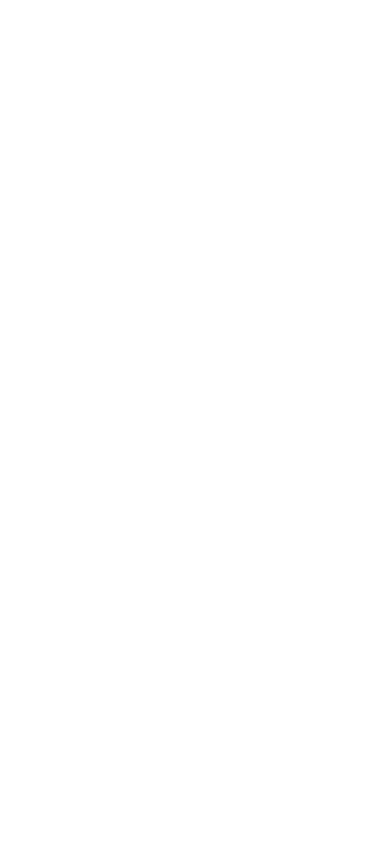
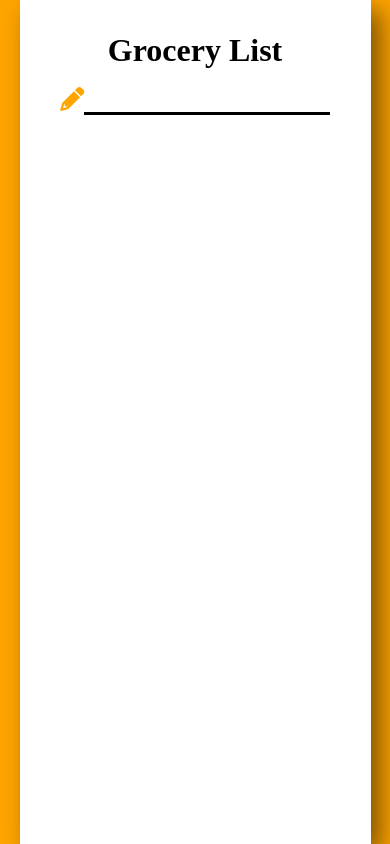
Before and after one commit to ravigunz/grocery-list-html-css-js, a plain HTML site: page index.html in a window 390 px wide. Drawn offline with Linux system fonts and the light colour scheme.

Commit message:
project complete

```diff
--- a/index.html
+++ b/index.html
@@ -5,9 +5,21 @@
     <meta http-equiv="X-UA-Compatible" content="IE=edge">
     <meta name="viewport" content="width=device-width, initial-scale=1.0">
     <title>Grocery List</title>
+    <link rel="stylesheet" href="https://cdnjs.cloudflare.com/ajax/libs/font-awesome/6.2.0/css/all.min.css">
     <link rel="stylesheet" href="styles.css">
 </head>
 <body>
+    <div class="container">
+        <div class="groceries">
+            <h1 style="text-align: center;">Grocery List</h1>
+            <br>
+            <div style="text-align: center; ">
+                <i id="pencil" class="fas fa-pencil-alt"></i><input id="userInput" type="text">
+            </div>
+            <br>
+            <div id="allItems"></div>
+        </div>
+    </div>
     <script src="index.js"></script>
 </body>
 </html>
--- a/index.js
+++ b/index.js
@@ -0,0 +1,29 @@
+const groceries = document.getElementsByClassName("groceries")[0];
+
+const pencil = document.getElementById("pencil");
+
+const allItems = document.getElementById("allItems");
+
+const userInput = document.getElementById("userInput");
+
+pencil.addEventListener("click", function(){
+    allItems.innerHTML = "";
+});
+
+userInput.addEventListener("keydown", function(event){
+    if(event.key == "Enter")
+    addItem();
+});
+
+function addItem(){
+    let h2 = document.createElement("h2");
+    h2.innerHTML = "- " + userInput.value;
+
+    h2.addEventListener("click", function(){
+        h2.style.textDecoration = "line-through";
+    });
+
+    allItems.insertAdjacentElement("beforeend", h2);
+
+    userInput.value ="";
+}
--- a/styles.css
+++ b/styles.css
@@ -0,0 +1,68 @@
+*{
+    padding: 0;
+    margin: 0;
+}
+
+body{
+    font-family: "Mumblers Demo";
+    background: orange;
+}
+
+.container{
+    width: 90%;
+    margin: auto;
+    display: flex;
+}
+
+.groceries{
+    width: 600px;
+    min-height: 100vh;
+    margin: auto;
+    background: white;
+    box-shadow: 10px 10px 24px 0 rgba(0, 0, 0, 0.5);
+}
+
+.groceries h1{
+    font-size: 2.5rem;
+    margin-top: 1em;
+}
+
+.groceries i{
+    font-size: 2rem;
+    color: orange;
+}
+
+.groceries input{
+    font-family: inherit;
+    outline: 0;
+    border: 0;
+    border-bottom: 3px solid black;
+    width: 70%;
+    font-size: 1.5rem;
+}
+
+#allItems{
+    margin-left: 50px;
+    margin-right: 10px;
+    margin-top: 15px;
+    font-size: 2rem;
+}
+
+@media(max-width:480px){
+    .groceries h1{
+        font-size: 2rem;
+    }
+
+    .groceries i{
+        font-size: 1.5rem;
+    }
+
+    .groceries input{
+        font-size: 1rem;
+    }
+
+    #allItems h2{
+        margin-left: 25px;
+        font-size: 1.5rem;
+    }
+}
```
